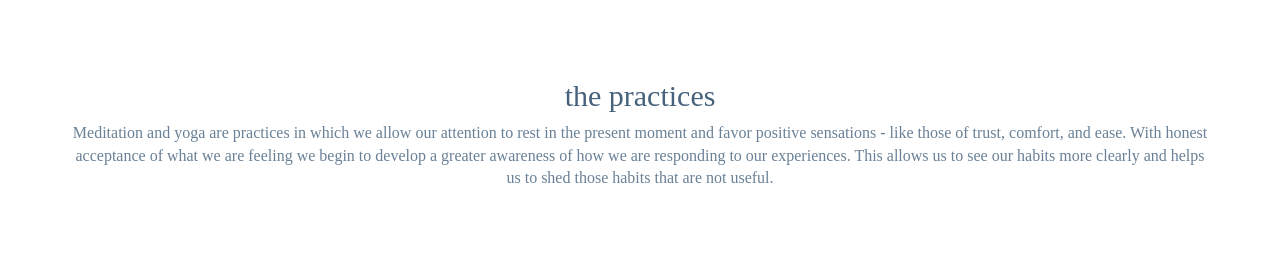
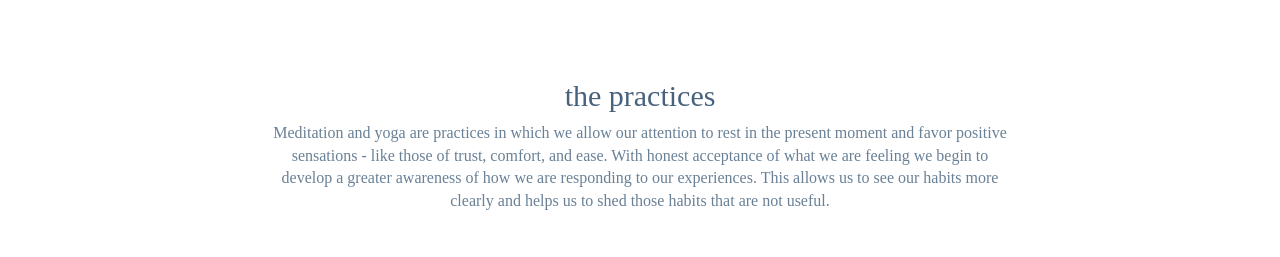
Before and after one commit to jduffymclaughlin/mindfulschmidt, a Django app: template app/templates/app/index.html in a window 1280 px wide. Shown: the part 1240-1497 px from the top of the page. Run offline with Django 3.2, Linux system fonts and the light colour scheme; the template is opened without the code that fills it, so the values that code supplies are empty; some libraries are stand-ins or nearby versions; some web fonts are replaced.

Commit message:
content and homepage grid

```diff
--- a/app/static/css/custom.css
+++ b/app/static/css/custom.css
@@ -113,12 +113,12 @@ p{
 .nav.navbar-nav li a{
   white-space: nowrap;
   color: #47627c;
-  display: inline-block;
+  /* display: inline-block; */
   font-family: 'Gentium Book Basic', serif;  font-size: 17pt;
 }
 
 .nav.navbar-nav li{
-  white-space: nowrap;
+  /* white-space: nowrap; */
   display: inline-block;
 }
 
--- a/app/templates/app/base.html
+++ b/app/templates/app/base.html
@@ -39,10 +39,10 @@
               <li class="dropdown">
                 <a href="#" class="dropdown-toggle" data-toggle="dropdown" role="button" aria-haspopup="true" aria-expanded="false">offerings<span class="caret"></span></a>
                 <ul class="dropdown-menu">
-                  <li><a href="{% url 'app:private' %}">private & small groups</a></li>
-                  <li><a href="{% url 'app:corporate' %}">office</a></li>
-                  <li><a href="{% url 'app:school' %}">school</a></li>
-                  <li><a href="{% url 'app:assisted_living' %}">senior care</a></li>
+                  <li><a href="{% url 'app:private' %}">private & small groups</a></li><br>
+                  <li><a href="{% url 'app:corporate' %}">office</a></li><br>
+                  <!-- <li><a href="{% url 'app:school' %}">school</a></li><br> -->
+                  <li><a href="{% url 'app:assisted_living' %}">senior care</a></li><br>
 
                 </ul>
               </li>
--- a/app/templates/app/corporate.html
+++ b/app/templates/app/corporate.html
@@ -11,7 +11,7 @@
       <div class="row featurette">
         <div class="col-md-7 col-md-push-5">
         	<br><br><br>
-          <p align="center">In an age of emphasizing office culture, offering yoga and meditation as a benefit can help attract new talent, increase the productivity of your team, and reduce the stress of your employees. Companies across the country are discovering the benefit of teaching and cultivating <a href="https://hbr.org/2015/12/how-meditation-benefits-ceos"><u>mindfulness-based exercises</u></a> to their employees - and there are studies to back it up. Research has shown that meditation <a href="https://link.springer.com/article/10.1007%2Fs12671-014-0352-9"><u>increases creativity</u>,</a> <a href="http://www.danielgilbert.com/KILLINGSWORTH%20&%20GILBERT%20(2010).pdf"><u>heightens attention span</u></a>, and promotes greater <a href="https://static1.squarespace.com/static/52853b8ae4b0a6c35d3f8e9d/t/528d263ce4b04aa0e2083b1e/1384982076484/meditation-increases-compassionate-responses-to-suffering.pdf"><u>empathy and communication.</u></a> </p>
+          <p align="center">Offering yoga and meditation as a benefit can help attract new talent, increase the productivity of your team, and reduce the stress of your employees. Companies across the country are discovering the benefit of teaching and cultivating <a href="https://hbr.org/2015/12/how-meditation-benefits-ceos"><u>mindfulness-based exercises</u></a> to their employees - and there are studies to back it up. Research has shown that meditation <a href="https://link.springer.com/article/10.1007%2Fs12671-014-0352-9"><u>increases creativity</u>,</a> <a href="http://www.danielgilbert.com/KILLINGSWORTH%20&%20GILBERT%20(2010).pdf"><u>heightens attention span</u></a>, and promotes greater <a href="https://static1.squarespace.com/static/52853b8ae4b0a6c35d3f8e9d/t/528d263ce4b04aa0e2083b1e/1384982076484/meditation-increases-compassionate-responses-to-suffering.pdf"><u>empathy and communication.</u></a> </p>
         </div>
         <div class="col-md-5 col-md-pull-7">
           <img class="featurette-image img-responsive center-block" src="https://s3.amazonaws.com/project-jumpy/Office.jpg" alt="Generic placeholder image">
--- a/app/templates/app/index.html
+++ b/app/templates/app/index.html
@@ -18,11 +18,23 @@
 
 
 
+
     <div class="container">
+      <div class="row">
+          <div class="col-sm-2">
+          </div>
+          <div class="col-sm-8">
                 <br><br><br>
                 <h2 align="center">every body</h2>
                 <p align="center">Every body and mind is seeking happiness and comfort - to reduce stress and find greater enjoyment in life. I intend to share with you the mindful habits and practices that have helped me lead a happier and healthier life. </p>
           </div>
+          <div class="col-sm-2">
+          </div>
+        </div>
+      </div>
+
+
+
     <br><br><br>
 
 
@@ -40,10 +52,20 @@
 
 
     <div class="container">
+      <div class="row">
+          <div class="col-sm-2">
+          </div>
+          <div class="col-sm-8">
             <br><br><br>
             <h2 align="center">the practices</h2>
             <p align="center">Meditation and yoga are practices in which we allow our attention to rest in the present moment and favor positive sensations - like those of trust, comfort, and ease. With honest acceptance of what we are feeling we begin to develop a greater awareness of how we are responding to our experiences. This allows us to see our habits more clearly and helps us to shed those habits that are not useful. </p>
           </div>
+          <div class="col-sm-2">
+          </div>
+        </div>
+      </div>
+
+
     <br><br><br>
 
     <div id="myCarousel" class="carousel slide" data-ride="carousel">
@@ -60,10 +82,19 @@
 
 
       <div class="container">
+        <div class="row">
+            <div class="col-sm-2">
+            </div>
+            <div class="col-sm-8">
               <br><br><br>
               <h2 align="center">happpiness</h2>
               <p align="center">In my experience, there is often a common theme to what brings people happiness and it boils down to a connection - an investment of energy and attention in whatever it is. Whether it’s spending quality time with family & friends, lounging on the beach, or eating chocolate ice cream there is a commitment to that activity, to that moment, in which we find enjoyment.</p>
             </div>
+            <div class="col-sm-2">
+            </div>
+          </div>
+        </div>
+
     <br><br><br>
 
     <div id="myCarousel" class="carousel slide" data-ride="carousel">
@@ -79,13 +110,21 @@
       </div>
 
 
-
-
       <div class="container">
+        <div class="row">
+            <div class="col-sm-2">
+            </div>
+            <div class="col-sm-8">
               <br><br><br>
               <h2 align="center">where we are</h2>
               <p align="center">Perhaps you’re seeking some peace of mind or maybe you’d like a little more movement in your life - whatever the reason, I’m here for you. As a certified meditation and yoga instructor in the Boston area, I want to meet you where you are - physically, mentally, and geographically.</p>
             </div>
+            <div class="col-sm-2">
+            </div>
+          </div>
+        </div>
+
+
     <br><br><br>
 
     <div id="myCarousel" class="carousel slide" data-ride="carousel">
--- a/app/templates/app/private.html
+++ b/app/templates/app/private.html
@@ -44,7 +44,7 @@
 			  <table class="table">
 			  	<tr align="center" id="headerprice">
 				    <th text-align="center" id="head1">session length</th>
-				    <th align="center" id="head2">price*</th>
+				    <th align="center" id="head2">price</th>
 				  </tr>
 				  <tr>
 				    <td align="center">60 minutes</td>
```
Also changed, not shown: app/templates/app/about_us.html (+5 -5 lines). Lines whose indentation alone changed are shown as unchanged.
